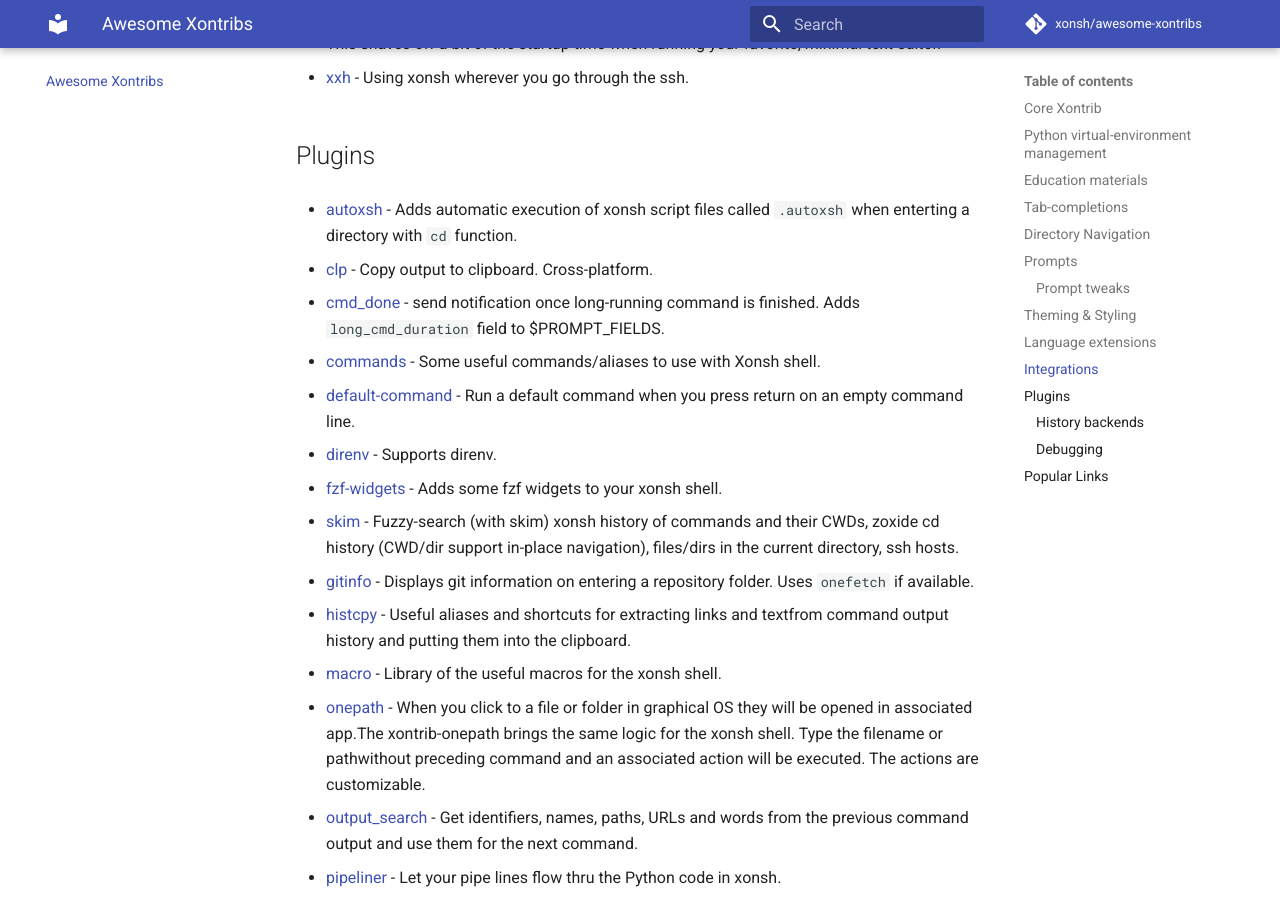
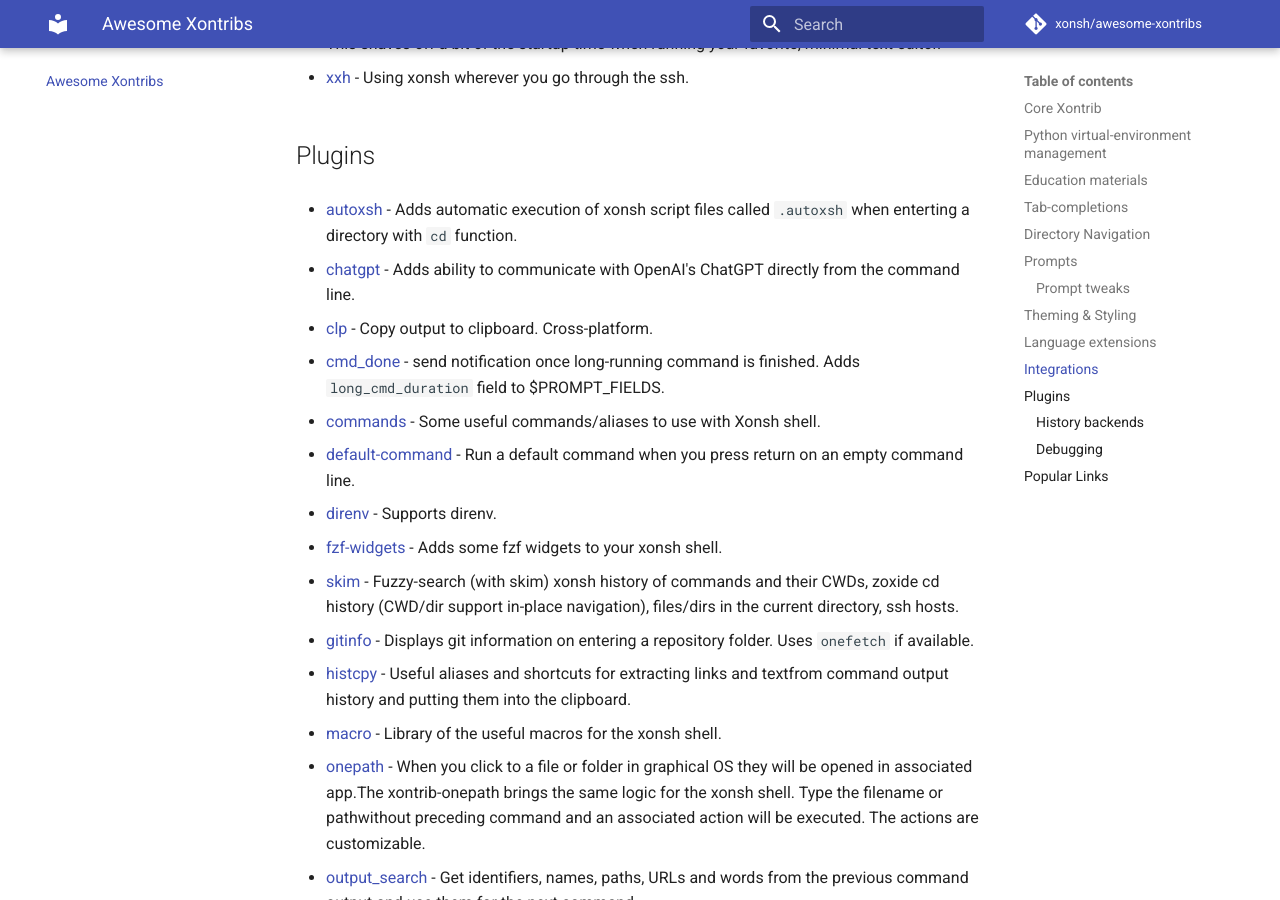
Before and after one commit to xonsh/awesome-xontribs, an MkDocs documentation site: the page built from docs/README.md, in a window 1280 px wide and 900 px high, scrolled down 3792 px. Built offline with MkDocs 1.6.1 and Material for MkDocs 9.7.7, drawn with Linux system fonts in a browser that asks for light colours; comment, search, counter and statistics services are not loaded.

Commit message:
Update README.md with xontrib-chatgpt

```diff
--- a/docs/README.md
+++ b/docs/README.md
@@ -157,6 +157,8 @@
 
 - [autoxsh](https://github.com/Granitas/xonsh-autoxsh) - Adds automatic execution of xonsh script files called `.autoxsh` when enterting a directory with `cd` function.
 
+- [chatgpt](https://github.com/jpal91/xontrib-chatgpt) - Adds ability to communicate with OpenAI's ChatGPT directly from the command line.
+
 - [clp](https://github.com/anki-code/xontrib-clp) - Copy output to clipboard. Cross-platform.
 
 - [cmd_done](https://github.com/jnoortheen/xontrib-cmd-durations) - send notification once long-running command is finished. Adds `long_cmd_duration` field to $PROMPT_FIELDS.
```
